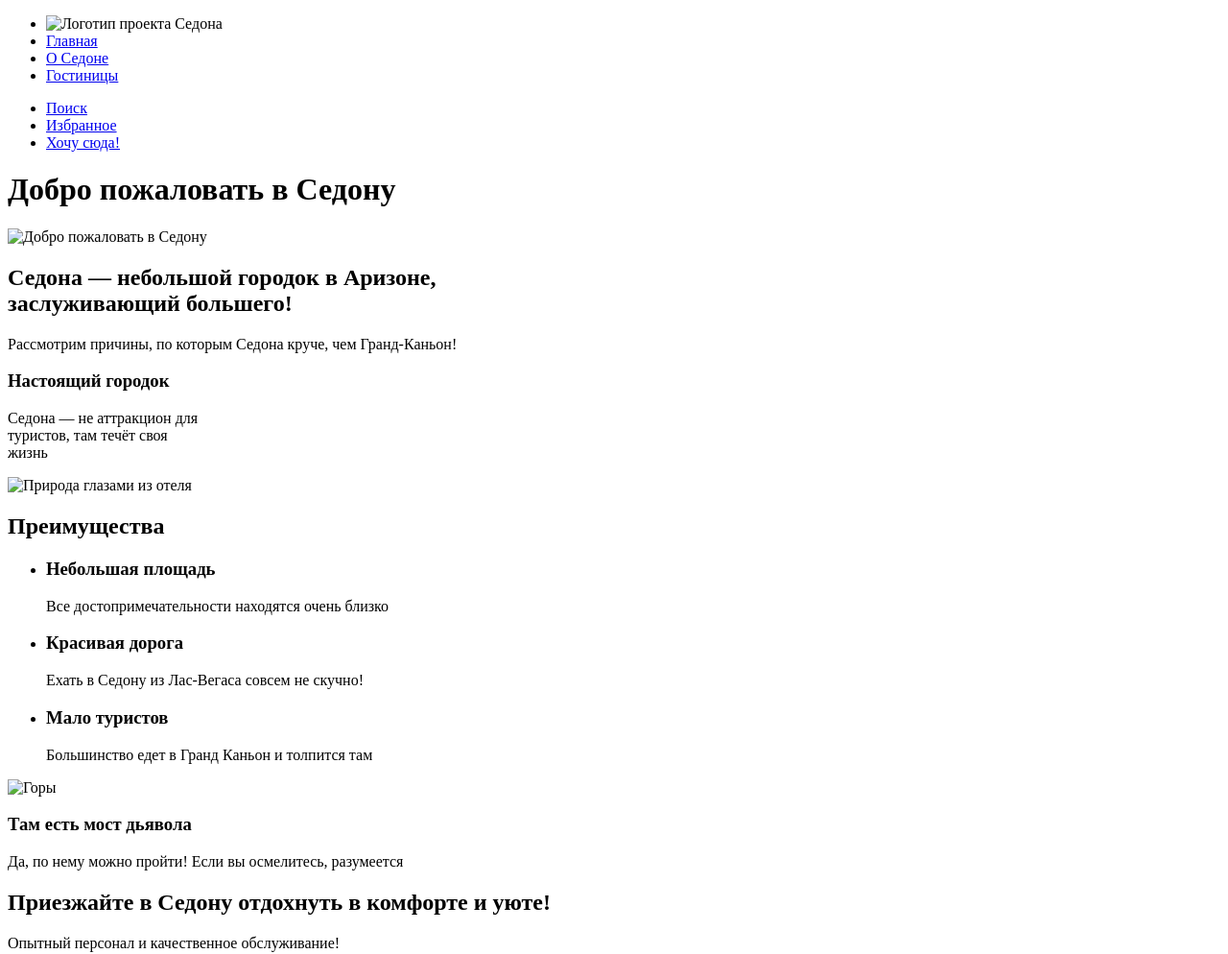
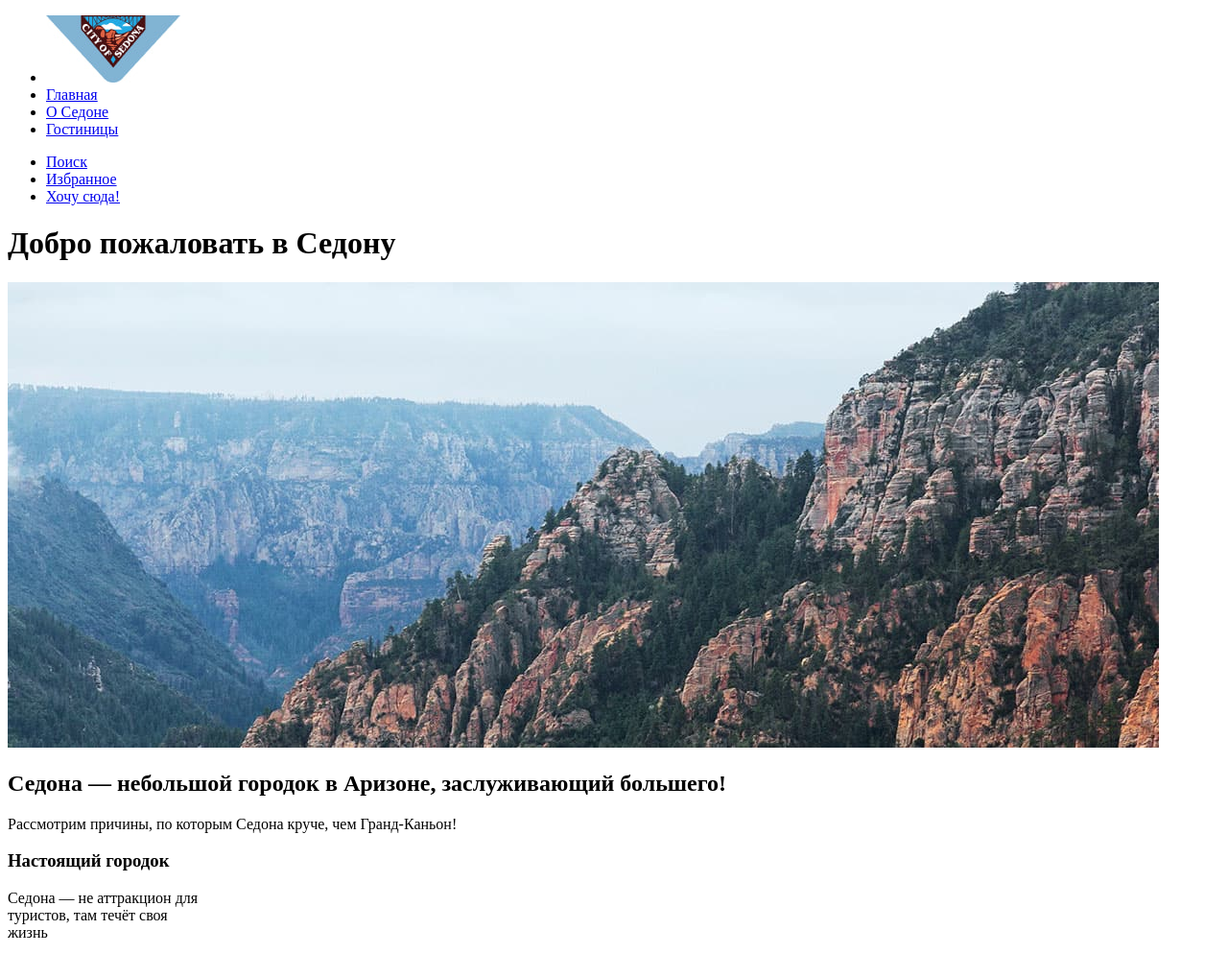
Before and after one commit to htmlacademy-htmlcss/2181761-sedona-36, a plain HTML site: page index.html in a window 1280 px wide. Shown: the top 994 px of the page at 96% size. Drawn offline with Linux system fonts and the light colour scheme.

Commit message:
Добавил картинки в index.html

```diff
--- a/index.html
+++ b/index.html
@@ -10,7 +10,7 @@
       <nav class="nagivation">
         <ul class="navigation-list">
            <li class="navigation-logo">
-           <img class="page-header-logo" src="#" alt="Логотип проекта Седона">
+           <img class="page-header-logo" src="images/top-bar-icons/logo-sedona.jpg" alt="Логотип проекта Седона">
           </li>
            <li class="navigation-main">
             <a href="#">Главная</a>
@@ -24,11 +24,11 @@
          </ul>
         <ul class="navigation-user">
         <li class="navigation-item">
-         <a class="navigation-link" href="#">
+         <a class="navigation-link" href="images/top-bar-icons/icon-search.svg">
          <span class="visually-hidden">Поиск</span></a>
          </li>
         <li class="navigation-item">
-         <a class="navigation-link" href="#">
+         <a class="navigation-link" href="images/top-bar-icons/icon-favourites.svg">
          <span class="visually-hidden">Избранное</span></a>
          </li>
         <li>
@@ -40,15 +40,19 @@
 
     <main>
     <h1 class="visually-hidden">Добро пожаловать в Седону </h1>
-      <img class="pic-welcome-to-Sedona" src="#" alt="Добро пожаловать в Седону">
+      <img class="pictures-welcome-to-Sedona"
+      src="images/main-picture/index-background.jpg"
+      src="images/main-picture/vector-slogan.svg"
+      src="images/main-picture/vector-welcome.svg"
+      src="images/main-picture/vector-to-the-gorgeous.svg">
   <section>
-   <h2> Седона — небольшой городок в Аризоне, <br> заслуживающий большего!</h2>
+   <h2> Седона — небольшой городок в Аризоне, заслуживающий большего!</h2>
    <span> Рассмотрим причины, по которым Седона круче, чем Гранд-Каньон!</span>
    </section>
   <section>
     <h3> Настоящий городок </h3>
     <p> Седона — не аттракцион для <br> туристов, там течёт своя <br> жизнь</p>
-    <img class="pic-hotel-nature" src="#" alt="Природа глазами из отеля">
+    <img class="pic-hotel-nature" src="images/photo-1-mountains-hotel.jpg" alt="Природа глазами из отеля">
   </section>
   <section class="advantages">
    <h2 class="visually-hidden">Преимущества</h2>
@@ -68,7 +72,7 @@
     </ul>
   </section>
     <section>
-      <img src="#" alt="Горы">
+      <img src="images/photo-2-canyon.jpg" alt="Горы">
       <h3> Там есть мост дьявола</h3>
       <span> Да, по нему можно пройти! Если вы осмелитесь, разумеется</span>
     </section>
@@ -79,15 +83,18 @@
     <section>
      <ul>
       <li>
+        <img src="images/section-icons/vector-house.svg">
        <h3>Жилье</h3>
        <span> Рекомендуем пожить в настоящем мотеле, всё как в кино!</span>
        </li>
       <li>
+        <img src="images/section-icons/vector-food.svg">
         <h3>Еда</h3>
        <span> Всегда заказывайте
         топовый фирменный бургер, вы не разочаруетесь!</span>
       </li>
       <li>
+        <img src="images/section-icons/vector-souvenirs.svg">
        <h3>Сувениры</h3>
        <span>Не только китайского, но и настоящего местного производства!</span>
       </li>
```
Also changed, not shown: images/main-picture/index-background.jpg (added), images/main-picture/vector-slogan.svg (added), images/main-picture/vector-to-the-gorgeous.svg (added), images/main-picture/vector-welcome.svg (added), images/photo-1-mountains-hotel.jpg (added), images/photo-2-canyon.jpg (added), images/section-icons/vector-food.svg (added), images/section-icons/vector-house.svg (added), images/section-icons/vector-souvenirs.svg (added), images/top-bar-icons/icon-favourites.svg (added), images/top-bar-icons/icon-search.svg (added), images/top-bar-icons/logo-sedona.jpg (added).
